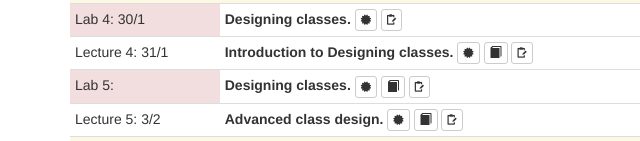
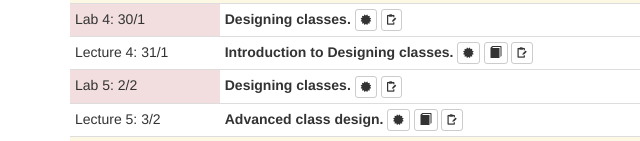
Before and after one commit to dikaiakos/epl133-site, a plain HTML site: page schedule.html in a window 1280 px wide. Shown: the part 659-800 px from the top of the page, 0-640 px from the left. Drawn offline with nearby package versions, Linux system fonts and the light colour scheme.

Commit message:
added lab5 info

```diff
--- a/schedule.html
+++ b/schedule.html
@@ -293,17 +293,17 @@
                         </td>
                     </tr>
                     <tr>
-                        <td  class="danger" scope="row" style="white-space:nowrap">Lab 5: </td>
+                        <td  class="danger" scope="row" style="white-space:nowrap">Lab 5: 2/2</td>
                         <td><strong>Designing classes.</strong>
                             <button type="button" class="btn btn-default btn-xs hidden-print" data-toggle="collapse" data-target="#mod3-lab5-learn"> <span class="fa fa-certificate"></span></button>
-                            <button type="button" class="btn btn-default btn-xs  hidden-print" data-toggle="collapse" data-target="#mod3-lab5-read"> <span class="glyphicon glyphicon-book"></span></button>
-                            <a class="btn btn-default btn-xs hidden-print" href="labs/lab1-files.zip" target="_new">
+                            <!--<button type="button" class="btn btn-default btn-xs  hidden-print" data-toggle="collapse" data-target="#mod3-lab5-read"> <span class="glyphicon glyphicon-book"></span></button>-->
+                            <a class="btn btn-default btn-xs hidden-print" href="http://www.piazza.com/class_profile/get_resource/ipy1lt4heezjy/iyo284xkhvq7m7" target="_new">
                                 <span class="fi-clipboard-pencil"></span>
                             </a>
                             <div id="mod3-lab5-learn" class="collapse epl425-learnout"> <strong>Learning outcomes:</strong>
 
                             </div>
-                            <div id="mod3-lab5-read" class="collapse"> <strong>Readings and References:</strong>  </div>
+                           <!-- <div id="mod3-lab5-read" class="collapse"> <strong>Readings and References:</strong>  </div>-->
                         </td>
                     </tr>
                     <tr>
```
